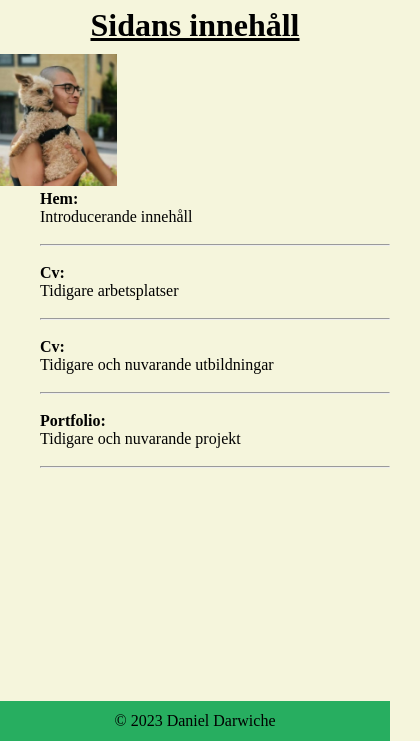
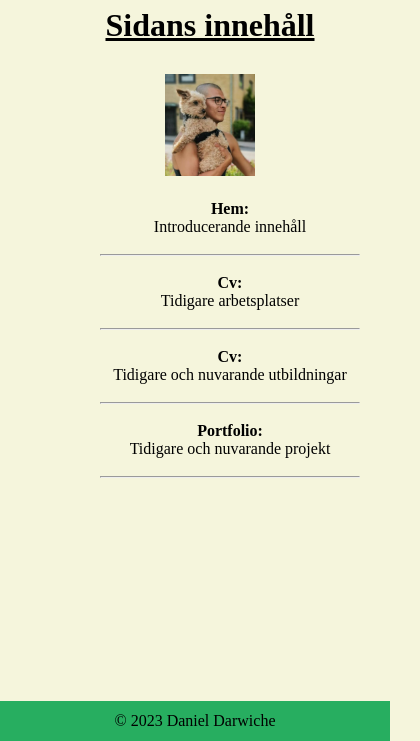
Before and after one commit to DanielDarwiche/Labb-2-JS, a plain HTML site: page index.html in a window 390 px wide. Shown: the part 103-844 px from the top of the page, 420 px wide, since content can reach past the window. Drawn offline with Linux system fonts and the light colour scheme.

Commit message:
klar med att uppdatera basic design

```diff
--- a/styles/style.css
+++ b/styles/style.css
@@ -62,18 +62,25 @@ h2 {
 .column2 {
   float: left;
   width: 50%;
-  text-align: justify;
+  text-align: center;
+  padding: 20px 60px 0px;
 }
 @media screen and (max-width: 600px) {
   .column1,
   .column2 {
     width: 50%;
   }
+  .ol {
+    width: auto;
+  }
 }
 @media screen and (max-width: 400px) {
   .column1,
   .column2 {
     width: 100%;
+  }
+  .ol {
+    width: 300px;
   }
 }
 /* quotes*/
```
